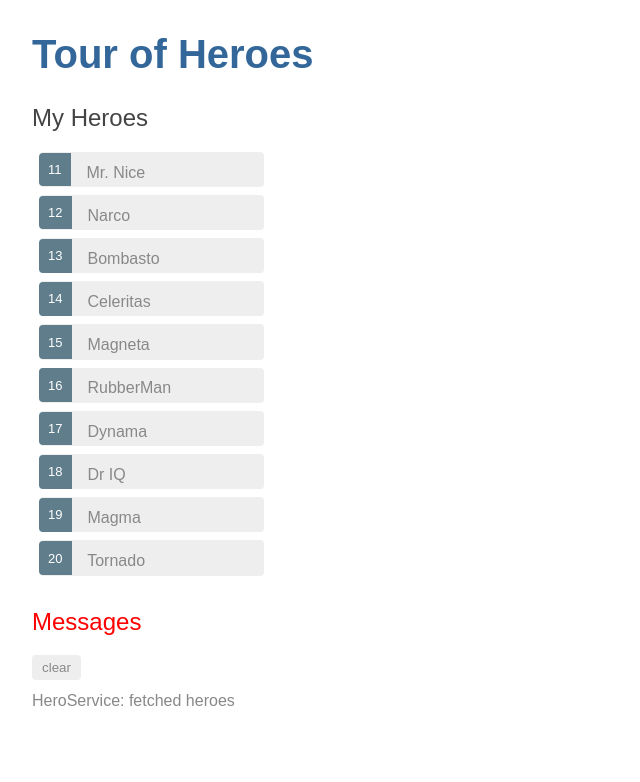
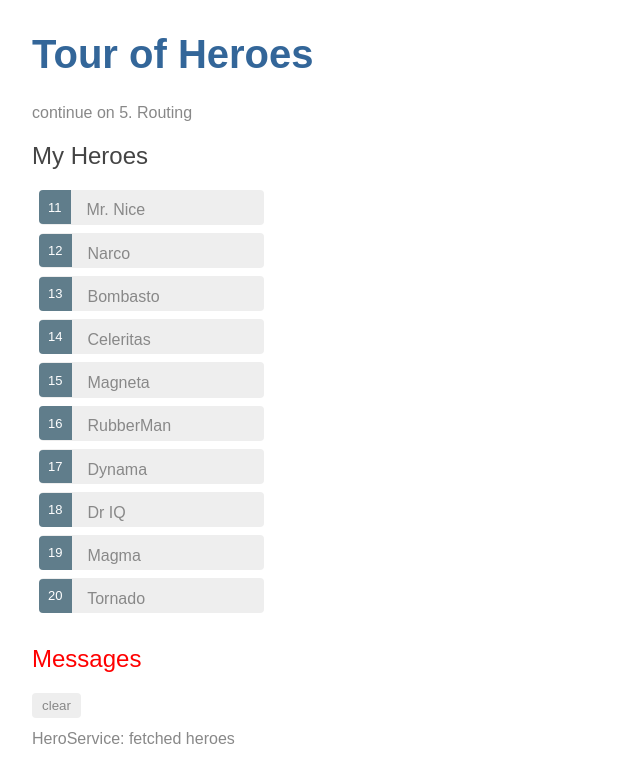
Before and after one commit to albs-br/albs-angular-tour-of-heroes, an Angular app: page / in a window 1280 px wide. Shown: the top 782 px of the page, without its empty margins (0-640 px from the left). Built offline with nearby package versions, Linux system fonts and the light colour scheme.

Commit message:
v.0.0.11 3 files modified

```diff
--- a/package.json
+++ b/package.json
@@ -1,6 +1,6 @@
 {
   "name": "albs-angular-tour-of-heroes",
-  "version": "0.0.10",
+  "version": "0.0.11",
   "private": true,
   "dependencies": {
     "@angular/common": "^7.2.5",
--- a/src/app/app.component.html
+++ b/src/app/app.component.html
@@ -1,3 +1,4 @@
 <h1>{{title}}</h1>
+continue on 5. Routing
 <app-heroes></app-heroes>
 <app-messages></app-messages>
```
Also changed, not shown: src/styles.css (+9 -0 lines).
